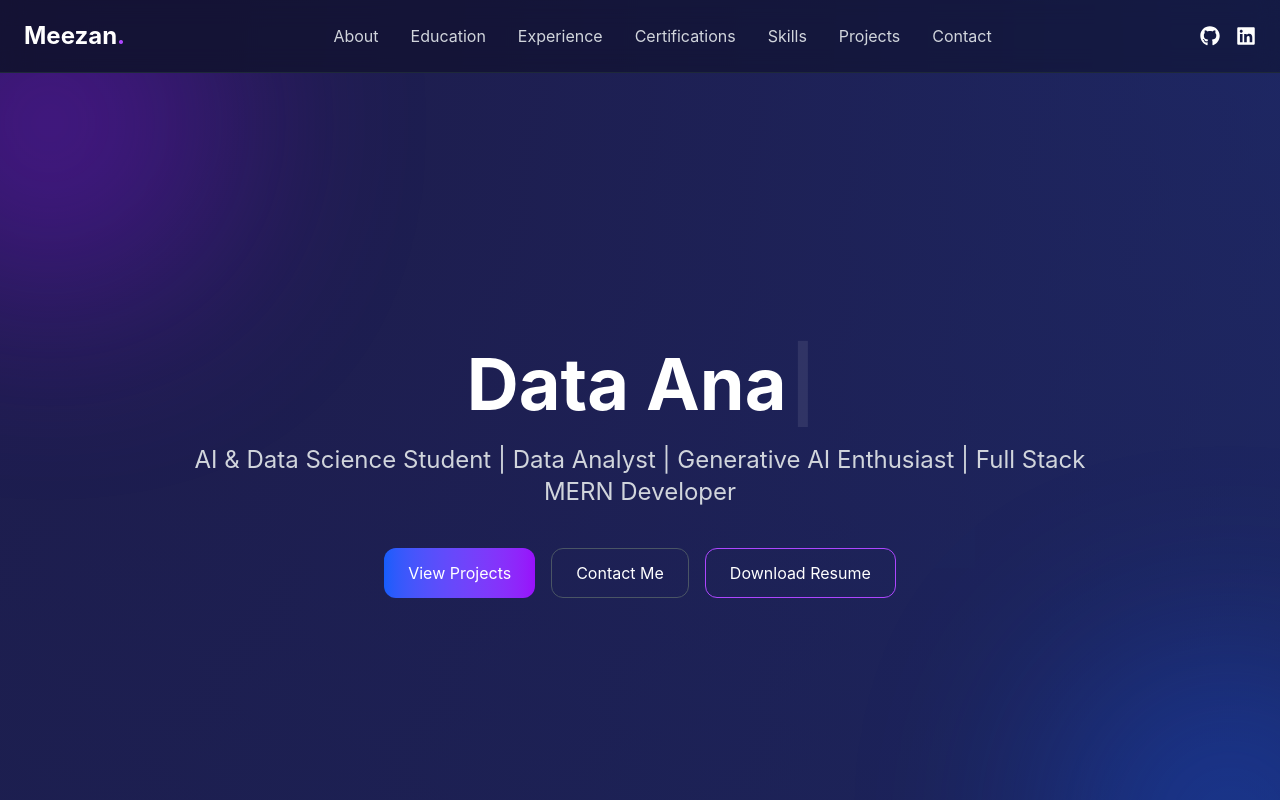
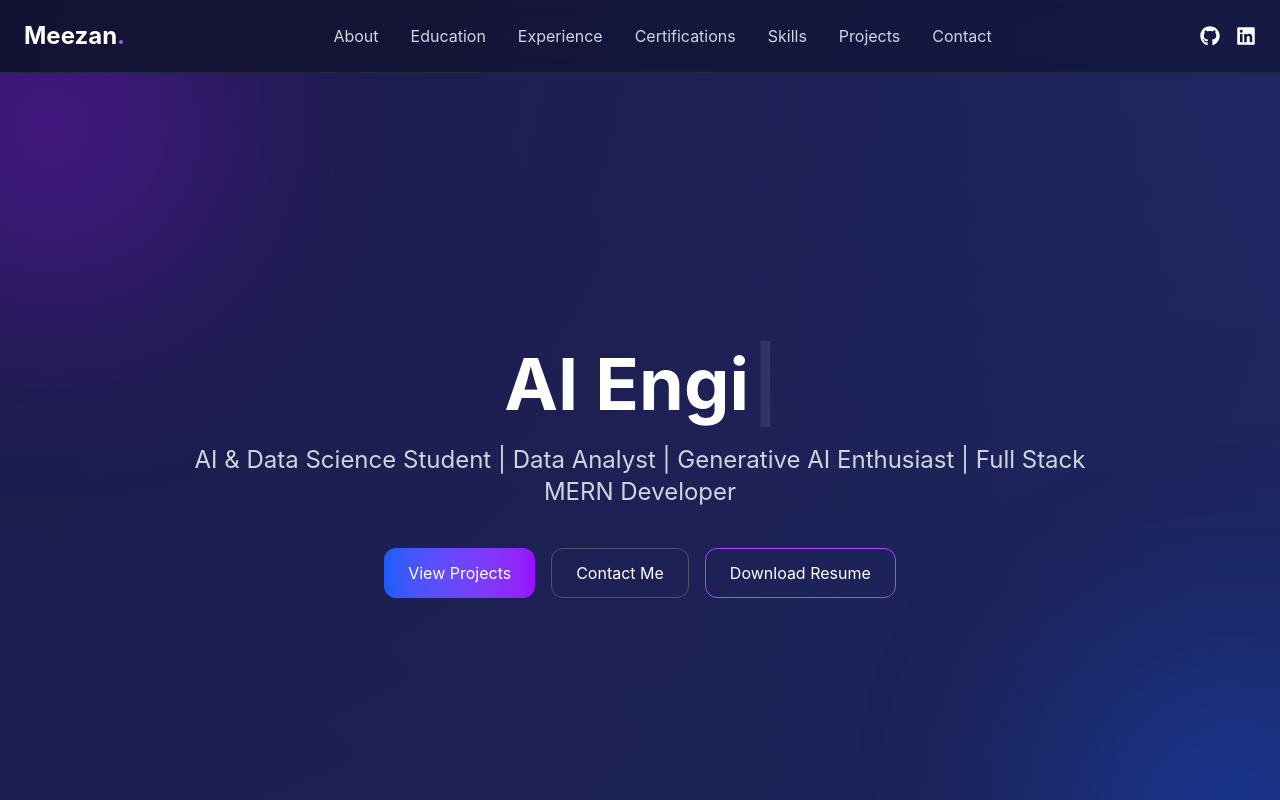
Before and after one commit to meezanshaikh18/Meezan-Shaikh-Portfolio, a React (Vite) app: page / in a window 1280 px wide. Shown: the top 800 px of the page. Built offline with nearby package versions, Linux system fonts and the light colour scheme.

Commit message:
Update Hero component

```diff
--- a/src/components/Hero.jsx
+++ b/src/components/Hero.jsx
@@ -24,8 +24,8 @@ const Hero = () => {
         <Typewriter
           words={[
             "Meezan Shaikh",
+            "Data Analyst",
             "AI Engineer",
-            "Data Analyst",
             "Full Stack Developer",
             "Data Science Student",
           ]}
```
